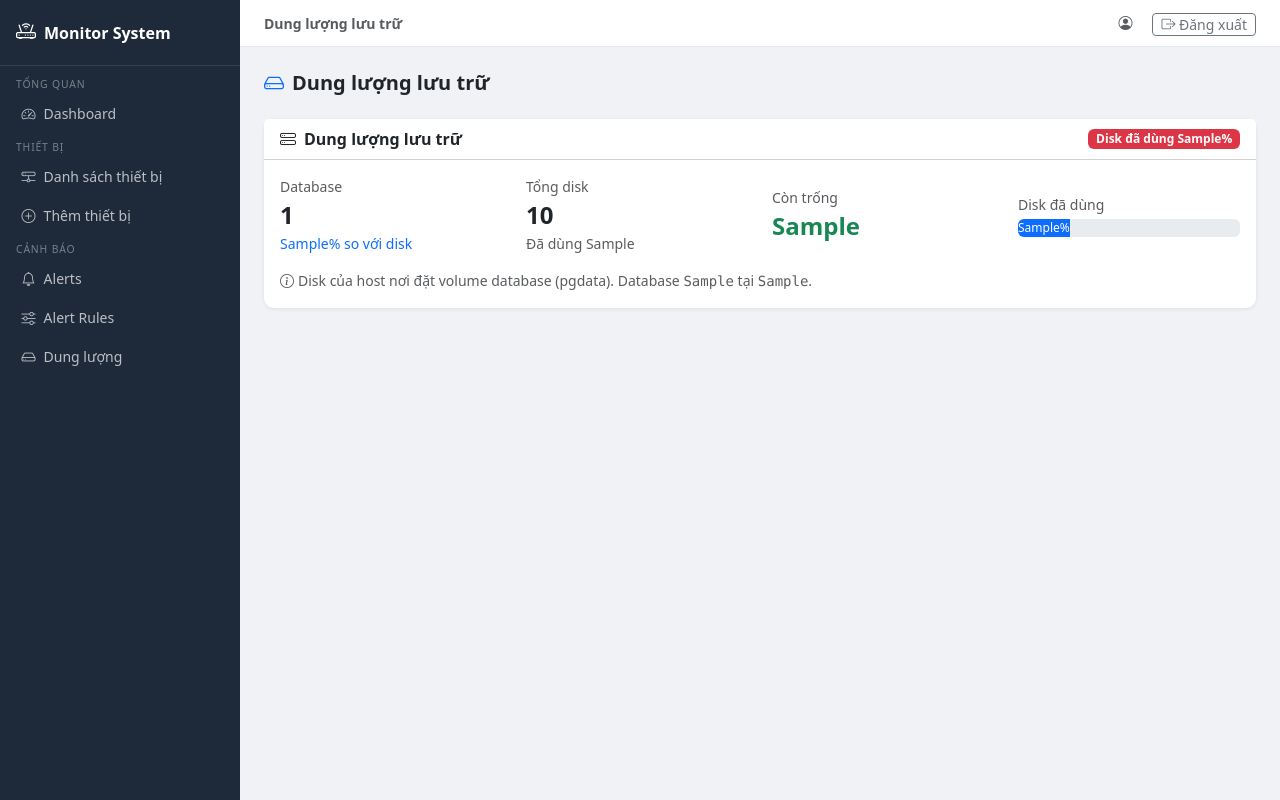
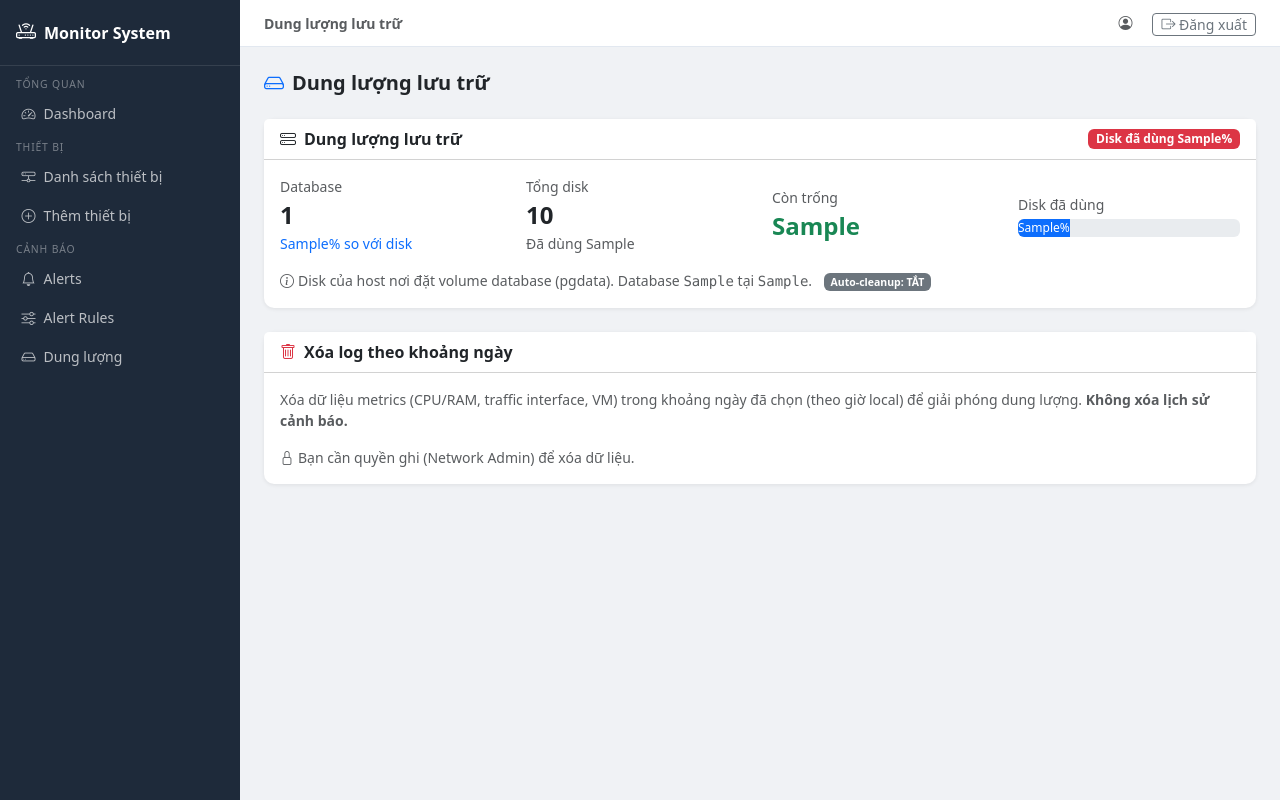
Before and after one commit to luckyhoang1988/monitor_system, a Django app: template templates/alerts/storage.html in a window 1280 px wide. Run offline with Django 5.2, Linux system fonts and the light colour scheme; the template is opened without the code that fills it: most values are stand-ins (such as "Sample title", 1, 10 or a date in 2020).

Commit message:
feat(storage): xóa metrics thủ công theo khoảng ngày + tắt auto-cleanup
- METRICS_AUTO_CLEANUP (default False): tắt cleanup_old_metrics và dọn raw
  đã rollup; rollup tổng hợp vẫn chạy để biểu đồ dài hạn hoạt động
- trang Dung lượng: form "Xóa log theo khoảng ngày" → xóa InterfaceStats/
  SystemHealth/VMStats + aggregated trong khoảng (giờ local), không đụng
  lịch sử cảnh báo; yêu cầu quyền Network Admin
- badge hiển thị trạng thái auto-cleanup
- tests: toggle cleanup + purge theo range + phân quyền

Co-Authored-By: Claude Opus 4.8 <noreply@anthropic.com>

```diff
--- a/config/settings/base.py
+++ b/config/settings/base.py
@@ -169,6 +169,10 @@ WINRM_CERT_VALIDATE = env("WINRM_CERT_VALIDATE", default="validate")
 # Metrics retention (ngày)
 METRICS_RETENTION_DAYS = env.int("METRICS_RETENTION_DAYS", default=90)
 
+# Tự động xóa metrics cũ (cleanup_old_metrics + dọn raw đã rollup).
+# False = TẮT auto-delete, quản lý dung lượng thủ công qua trang Cảnh báo → Dung lượng.
+METRICS_AUTO_CLEANUP = env.bool("METRICS_AUTO_CLEANUP", default=False)
+
 # Đường dẫn để theo dõi dung lượng disk (trang Cảnh báo → Dung lượng).
 # Mặc định "/" — trong container, overlay fs phản ánh disk host nơi đặt volume DB.
 STORAGE_MONITOR_PATH = env("STORAGE_MONITOR_PATH", default="/")
--- a/templates/alerts/storage.html
+++ b/templates/alerts/storage.html
@@ -44,7 +44,48 @@
     <div class="text-muted small mt-3">
       <i class="bi bi-info-circle me-1"></i>Disk của host nơi đặt volume database (pgdata).
       Database <span class="font-monospace">{{ db_vendor }}</span> tại <span class="font-monospace">{{ monitor_path }}</span>.
+      {% if auto_cleanup %}
+        <span class="badge bg-warning text-dark ms-2">Auto-cleanup: BẬT</span>
+      {% else %}
+        <span class="badge bg-secondary ms-2">Auto-cleanup: TẮT</span>
+      {% endif %}
     </div>
   </div>
 </div>
+
+<!-- ===== Xóa log theo khoảng ngày ===== -->
+<div class="card mb-4">
+  <div class="card-header bg-white py-2">
+    <span class="fw-semibold"><i class="bi bi-trash me-2 text-danger"></i>Xóa log theo khoảng ngày</span>
+  </div>
+  <div class="card-body">
+    <p class="text-muted small mb-3">
+      Xóa dữ liệu metrics (CPU/RAM, traffic interface, VM) trong khoảng ngày đã chọn
+      (theo giờ local) để giải phóng dung lượng. <strong>Không xóa lịch sử cảnh báo.</strong>
+    </p>
+    {% if can_write %}
+    <form method="post" action="{% url 'alerts:storage' %}"
+          onsubmit="return confirm('Xóa toàn bộ metrics trong khoảng ngày đã chọn? Thao tác không thể hoàn tác.');">
+      {% csrf_token %}
+      <div class="row g-2 align-items-end">
+        <div class="col-auto">
+          <label class="form-label small mb-1">Từ ngày</label>
+          <input type="date" name="from_date" class="form-control form-control-sm" required>
+        </div>
+        <div class="col-auto">
+          <label class="form-label small mb-1">Đến ngày</label>
+          <input type="date" name="to_date" class="form-control form-control-sm" required>
+        </div>
+        <div class="col-auto">
+          <button type="submit" class="btn btn-sm btn-danger">
+            <i class="bi bi-trash me-1"></i>Xóa log
+          </button>
+        </div>
+      </div>
+    </form>
+    {% else %}
+    <div class="text-muted small"><i class="bi bi-lock me-1"></i>Bạn cần quyền ghi (Network Admin) để xóa dữ liệu.</div>
+    {% endif %}
+  </div>
+</div>
 {% endblock %}
```
Also changed, not shown: apps/alerts/views.py (+52 -1 lines), apps/metrics/tasks.py (+15 -8 lines), tests/alerts/test_storage_view.py (+35 -0 lines), tests/metrics/test_cleanup_toggle.py (added, +28 -0 lines).
